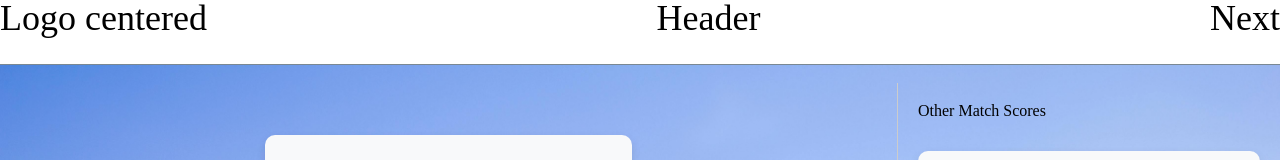
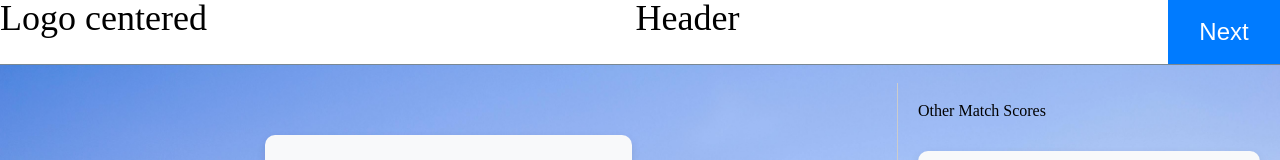
Before and after one commit to alper6161/football-destiny, a Next.js app: page /match in a window 1280 px wide. Shown: the top 160 px of the page. Built offline with nearby package versions, Linux system fonts and the light colour scheme; no server answers; the database is empty.

Commit message:
Adds next button

```diff
--- a/src/components/Header.js
+++ b/src/components/Header.js
@@ -1,4 +1,20 @@
-const Header = ({children}) => {
+'use client'
+import {useRouter, usePathname} from "next/navigation";
+
+const Header = () => {
+    const router = useRouter();
+    const pathName = usePathname();
+
+    const onNextClick = () => {
+        switch (pathName) {
+            case '/':
+                router.push('score')
+                break;
+            case '/score':
+                router.push('match')
+                break;
+        }
+    };
     return (
         <div style={{height: '4rem', display: 'flex', justifyContent: "space-between", fontSize: '36px', borderBottom: '1px solid #7a8893'}}>
             <div>
@@ -9,7 +25,18 @@ const Header = ({children}) => {
                 Header
             </div>
             <div>
-                Next
+                <button style={{
+                    backgroundColor: '#007bff',
+                    color: 'white',
+                    border: 'none',
+                    padding: '0.5rem 1rem',
+                    fontSize: '24px',
+                    cursor: 'pointer',
+                    height: '100%',
+                    width: '7rem'
+                }} onClick={() => onNextClick()}>
+                    Next
+                </button>
             </div>
         </div>
     )
--- a/src/components/ScoreBoard.js
+++ b/src/components/ScoreBoard.js
@@ -61,7 +61,7 @@ const ScoreBoard = ({homeTeam, awayTeam, isMainMatch, onMatchStart, startMatch})
                 <span className="team-score">{homeTeamScore}</span>
                 <div className="goal-times">
                     {
-                        homeTeamGoals.map(goal => <span className="goal-time">{goal}'</span>)
+                        homeTeamGoals.map(goal => <span className="goal-time" key={goal}>{goal}'</span>)
                     }
                 </div>
             </div>
@@ -82,7 +82,7 @@ const ScoreBoard = ({homeTeam, awayTeam, isMainMatch, onMatchStart, startMatch})
                 <span className="team-score">{awayTeamScore}</span>
                 <div className="goal-times">
                     {
-                        awayTeamGoals.map(goal => <span className="goal-time">{goal}'</span>)
+                        awayTeamGoals.map(goal => <span className="goal-time" key={goal}>{goal}'</span>)
                     }
                 </div>
             </div>
```
